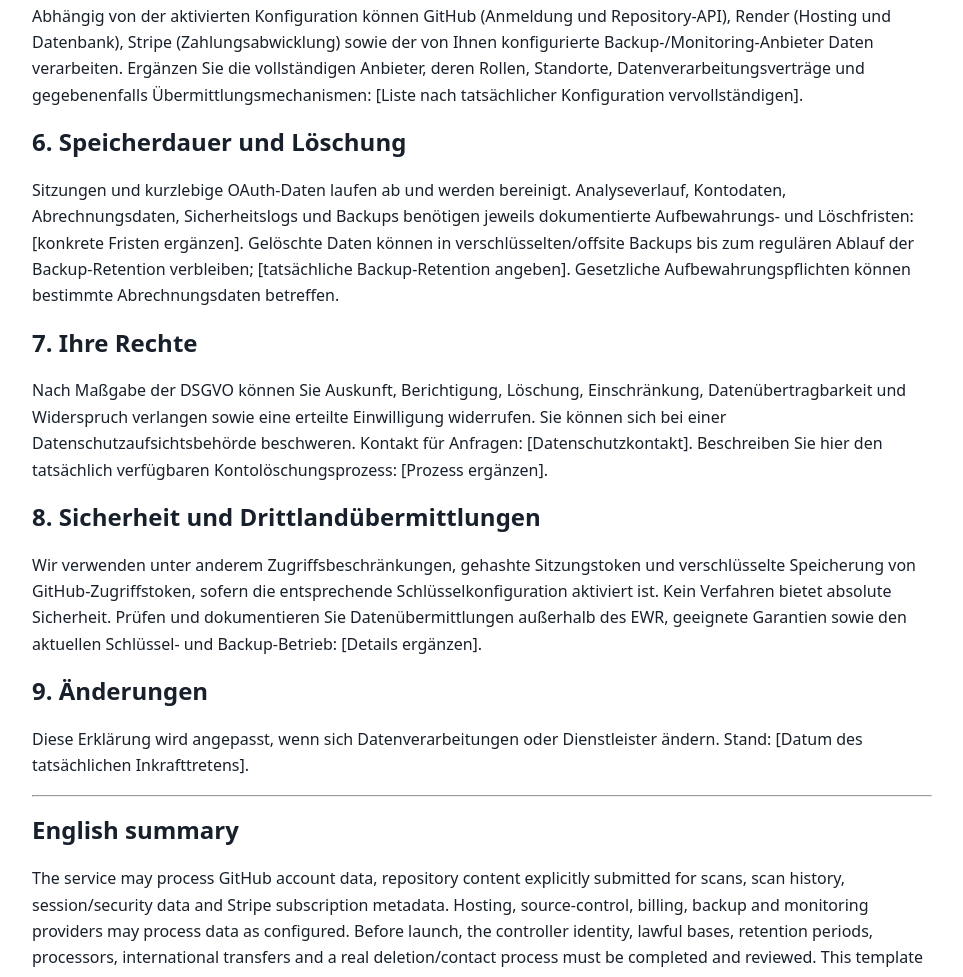
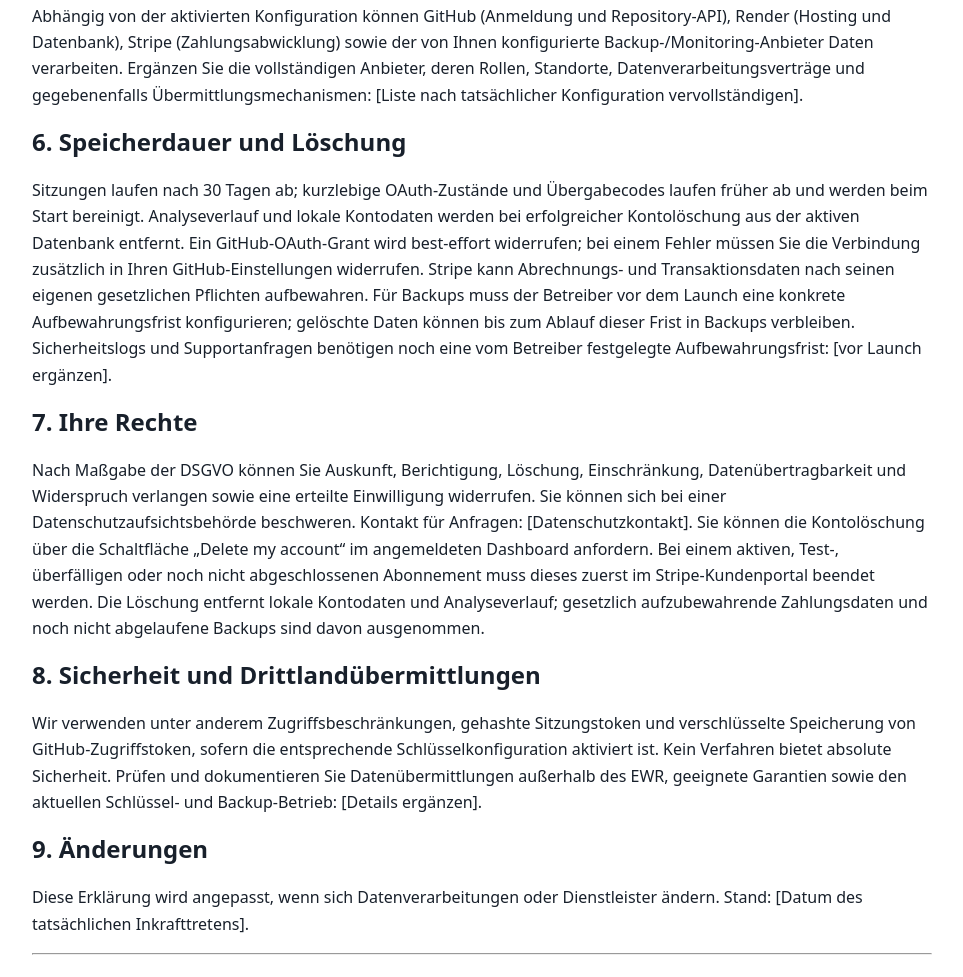
Before and after one commit to rbppl/sql-doctor, a website: page frontend/privacy.html in a window 1280 px wide. Shown: the part 1127-2104 px from the top of the page, without its empty margins (158-1121 px from the left). Drawn offline with Linux system fonts and the light colour scheme.

Commit message:
Document actual account deletion and data-retention behavior in privacy notice

```diff
--- a/frontend/privacy.html
+++ b/frontend/privacy.html
@@ -8,8 +8,8 @@
 <h2>3. Zwecke und Rechtsgrundlagen</h2><p>Wir verarbeiten Daten zur Bereitstellung des Dienstes und Ihres Kontos, zur Durchführung angeforderter Analysen, zur Verwaltung von Abonnements, zur Absicherung des Dienstes und zur Erfüllung gesetzlicher Pflichten. Die jeweils passende Rechtsgrundlage (insbesondere Art. 6 Abs. 1 lit. b, c oder f DSGVO und gegebenenfalls Einwilligung) muss der tatsächlichen Nutzung entsprechend geprüft und dokumentiert werden.</p>
 <h2>4. GitHub und Repository-Inhalte</h2><p>Die Anmeldung erfolgt über GitHub. Der Dienst erhält nur die durch die konfigurierte OAuth-Berechtigung beziehungsweise GitHub-App gewährten Zugriffe. Repository-Dateien werden für die Analyse abgerufen; Analyseeingaben und Ergebnisse können in Ihrem Verlauf gespeichert werden. Teilen Sie keine Geheimnisse, Zugangsdaten oder personenbezogenen Daten, die nicht analysiert werden müssen. Beschreiben Sie hier vor dem Launch konkret, ob und wie lange Rohdateien, Logs und PR-Ergebnisse gespeichert werden: [tatsächliche Speicher- und Löschfristen].</p>
 <h2>5. Empfänger und Dienstleister</h2><p>Abhängig von der aktivierten Konfiguration können GitHub (Anmeldung und Repository-API), Render (Hosting und Datenbank), Stripe (Zahlungsabwicklung) sowie der von Ihnen konfigurierte Backup-/Monitoring-Anbieter Daten verarbeiten. Ergänzen Sie die vollständigen Anbieter, deren Rollen, Standorte, Datenverarbeitungsverträge und gegebenenfalls Übermittlungsmechanismen: [Liste nach tatsächlicher Konfiguration vervollständigen].</p>
-<h2>6. Speicherdauer und Löschung</h2><p>Sitzungen und kurzlebige OAuth-Daten laufen ab und werden bereinigt. Analyseverlauf, Kontodaten, Abrechnungsdaten, Sicherheitslogs und Backups benötigen jeweils dokumentierte Aufbewahrungs- und Löschfristen: [konkrete Fristen ergänzen]. Gelöschte Daten können in verschlüsselten/offsite Backups bis zum regulären Ablauf der Backup-Retention verbleiben; [tatsächliche Backup-Retention angeben]. Gesetzliche Aufbewahrungspflichten können bestimmte Abrechnungsdaten betreffen.</p>
-<h2>7. Ihre Rechte</h2><p>Nach Maßgabe der DSGVO können Sie Auskunft, Berichtigung, Löschung, Einschränkung, Datenübertragbarkeit und Widerspruch verlangen sowie eine erteilte Einwilligung widerrufen. Sie können sich bei einer Datenschutzaufsichtsbehörde beschweren. Kontakt für Anfragen: [Datenschutzkontakt]. Beschreiben Sie hier den tatsächlich verfügbaren Kontolöschungsprozess: [Prozess ergänzen].</p>
+<h2>6. Speicherdauer und Löschung</h2><p>Sitzungen laufen nach 30 Tagen ab; kurzlebige OAuth-Zustände und Übergabecodes laufen früher ab und werden beim Start bereinigt. Analyseverlauf und lokale Kontodaten werden bei erfolgreicher Kontolöschung aus der aktiven Datenbank entfernt. Ein GitHub-OAuth-Grant wird best-effort widerrufen; bei einem Fehler müssen Sie die Verbindung zusätzlich in Ihren GitHub-Einstellungen widerrufen. Stripe kann Abrechnungs- und Transaktionsdaten nach seinen eigenen gesetzlichen Pflichten aufbewahren. Für Backups muss der Betreiber vor dem Launch eine konkrete Aufbewahrungsfrist konfigurieren; gelöschte Daten können bis zum Ablauf dieser Frist in Backups verbleiben. Sicherheitslogs und Supportanfragen benötigen noch eine vom Betreiber festgelegte Aufbewahrungsfrist: [vor Launch ergänzen].</p>
+<h2>7. Ihre Rechte</h2><p>Nach Maßgabe der DSGVO können Sie Auskunft, Berichtigung, Löschung, Einschränkung, Datenübertragbarkeit und Widerspruch verlangen sowie eine erteilte Einwilligung widerrufen. Sie können sich bei einer Datenschutzaufsichtsbehörde beschweren. Kontakt für Anfragen: [Datenschutzkontakt]. Sie können die Kontolöschung über die Schaltfläche „Delete my account“ im angemeldeten Dashboard anfordern. Bei einem aktiven, Test-, überfälligen oder noch nicht abgeschlossenen Abonnement muss dieses zuerst im Stripe-Kundenportal beendet werden. Die Löschung entfernt lokale Kontodaten und Analyseverlauf; gesetzlich aufzubewahrende Zahlungsdaten und noch nicht abgelaufene Backups sind davon ausgenommen.</p>
 <h2>8. Sicherheit und Drittlandübermittlungen</h2><p>Wir verwenden unter anderem Zugriffsbeschränkungen, gehashte Sitzungstoken und verschlüsselte Speicherung von GitHub-Zugriffstoken, sofern die entsprechende Schlüsselkonfiguration aktiviert ist. Kein Verfahren bietet absolute Sicherheit. Prüfen und dokumentieren Sie Datenübermittlungen außerhalb des EWR, geeignete Garantien sowie den aktuellen Schlüssel- und Backup-Betrieb: [Details ergänzen].</p>
 <h2>9. Änderungen</h2><p>Diese Erklärung wird angepasst, wenn sich Datenverarbeitungen oder Dienstleister ändern. Stand: [Datum des tatsächlichen Inkrafttretens].</p>
 <hr><h2>English summary</h2><p>The service may process GitHub account data, repository content explicitly submitted for scans, scan history, session/security data and Stripe subscription metadata. Hosting, source-control, billing, backup and monitoring providers may process data as configured. Before launch, the controller identity, lawful bases, retention periods, processors, international transfers and a real deletion/contact process must be completed and reviewed. This template is not legal advice.</p>
```
